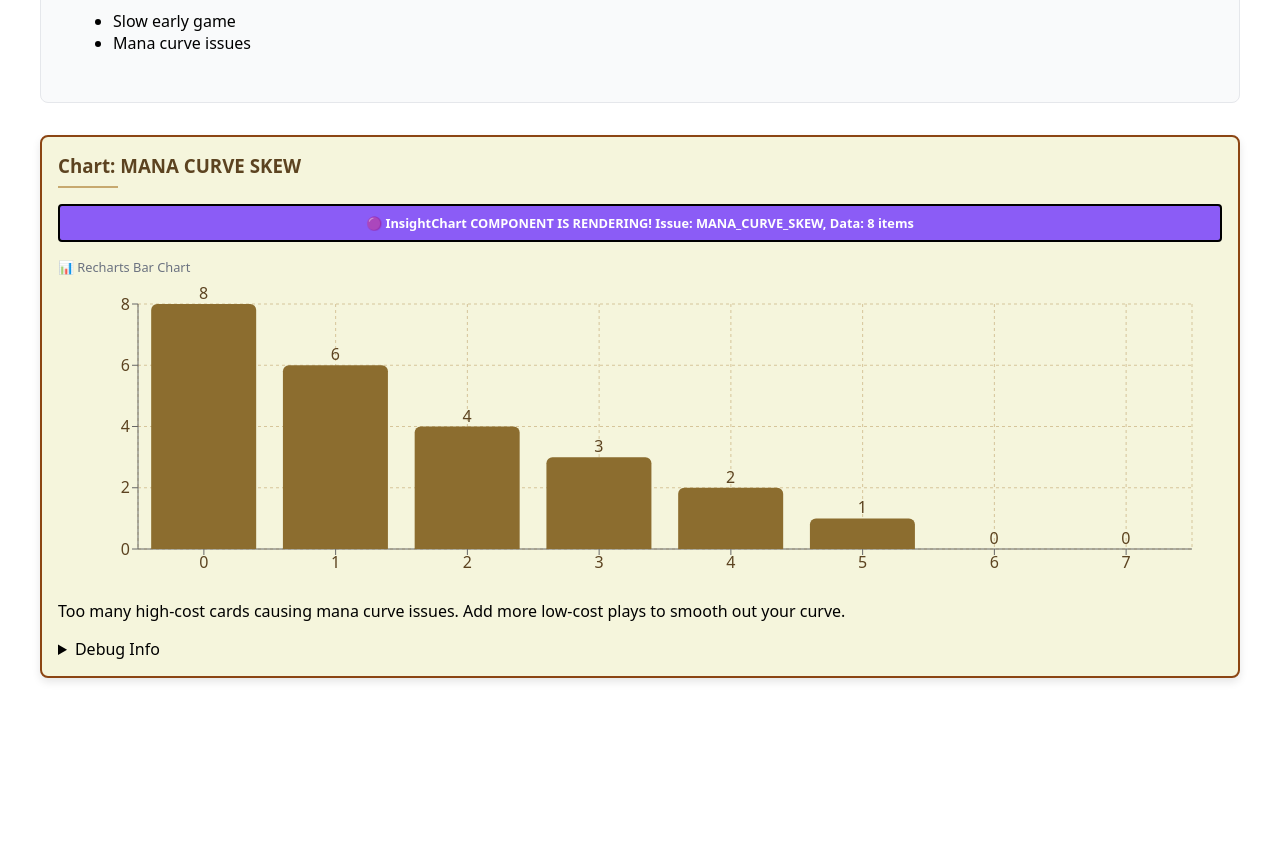
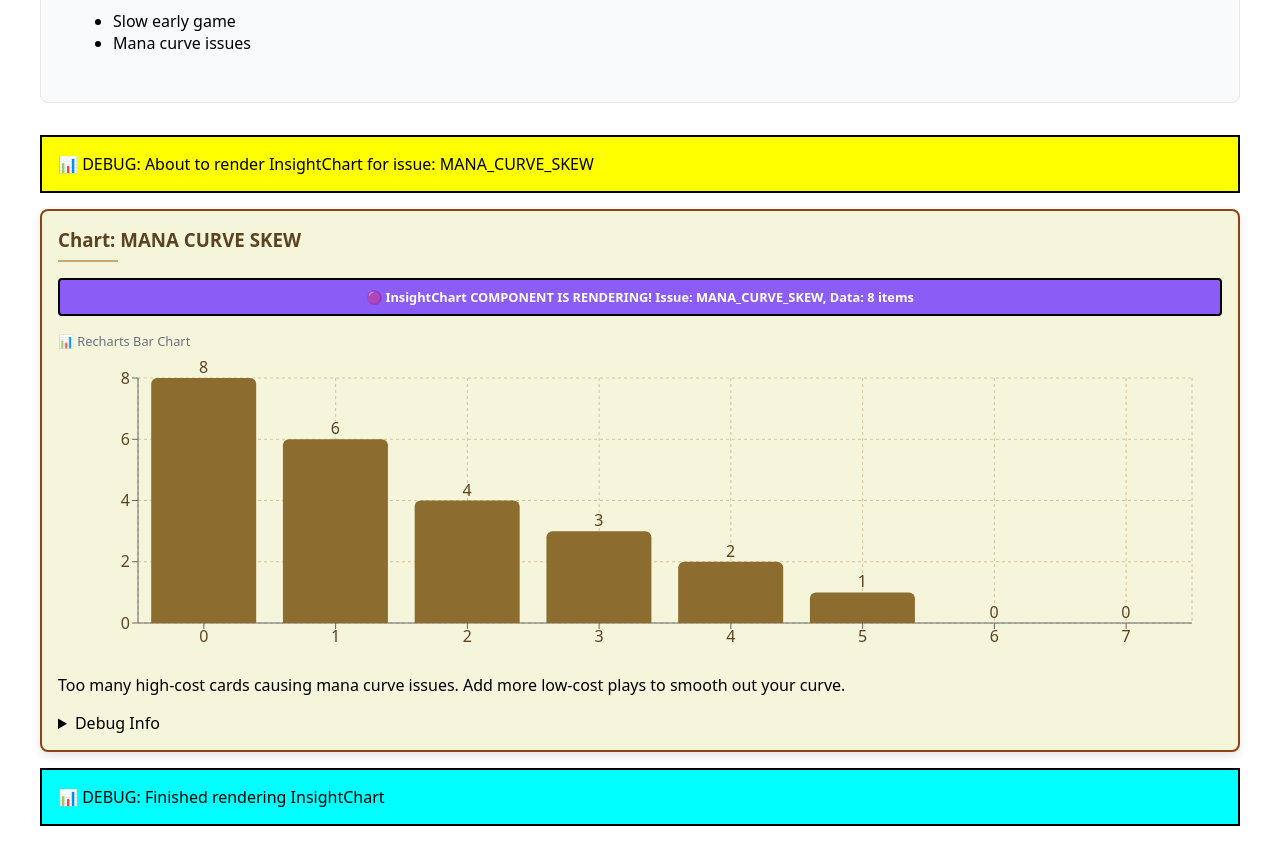
Before and after one commit to alanherron/scrylytics, a Next.js app: page /insights in a window 1280 px wide. Shown: the part 1100-1958 px from the top of the page. Before the commit the page ends 1826 px from the top, so only its background shows below. Built offline with nearby package versions, Linux system fonts and the light colour scheme.

Commit message:
🐛 Add debug logging to insights page
- Add console.log to see if InsightChart renders
- Add visual debug banners (yellow before, cyan after)
- Should show if InsightChart component is being called

```diff
--- a/app/insights/page.tsx
+++ b/app/insights/page.tsx
@@ -196,12 +196,19 @@ export default function InsightsPage() {
 
       {result && result.issue !== 'ERROR' && (
         <div style={{marginTop:"2rem"}}>
+          {console.log('🎯 RENDERING InsightChart:', { issue: result.issue, dataLength: result.data?.length })}
+          <div style={{padding: "1rem", backgroundColor: "#ff0", border: "2px solid #000", marginBottom: "1rem"}}>
+            📊 DEBUG: About to render InsightChart for issue: {result.issue}
+          </div>
           <InsightChart
             issue={result.issue as any}
             data={result.data || []}
             caption={result.caption}
             title={`Chart: ${result.issue.replace(/_/g, ' ')}`}
           />
+          <div style={{padding: "1rem", backgroundColor: "#0ff", border: "2px solid #000", marginTop: "1rem"}}>
+            📊 DEBUG: Finished rendering InsightChart
+          </div>
         </div>
       )}
     </div>
```
